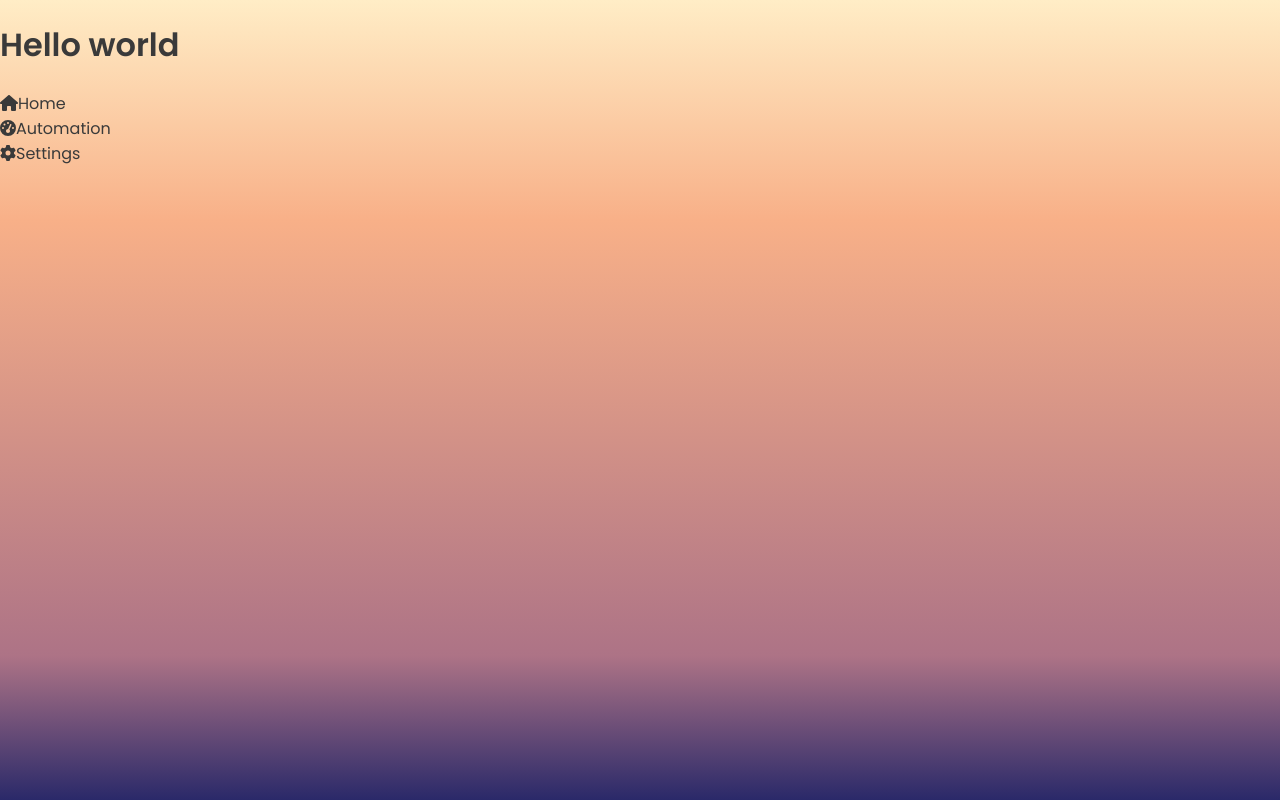
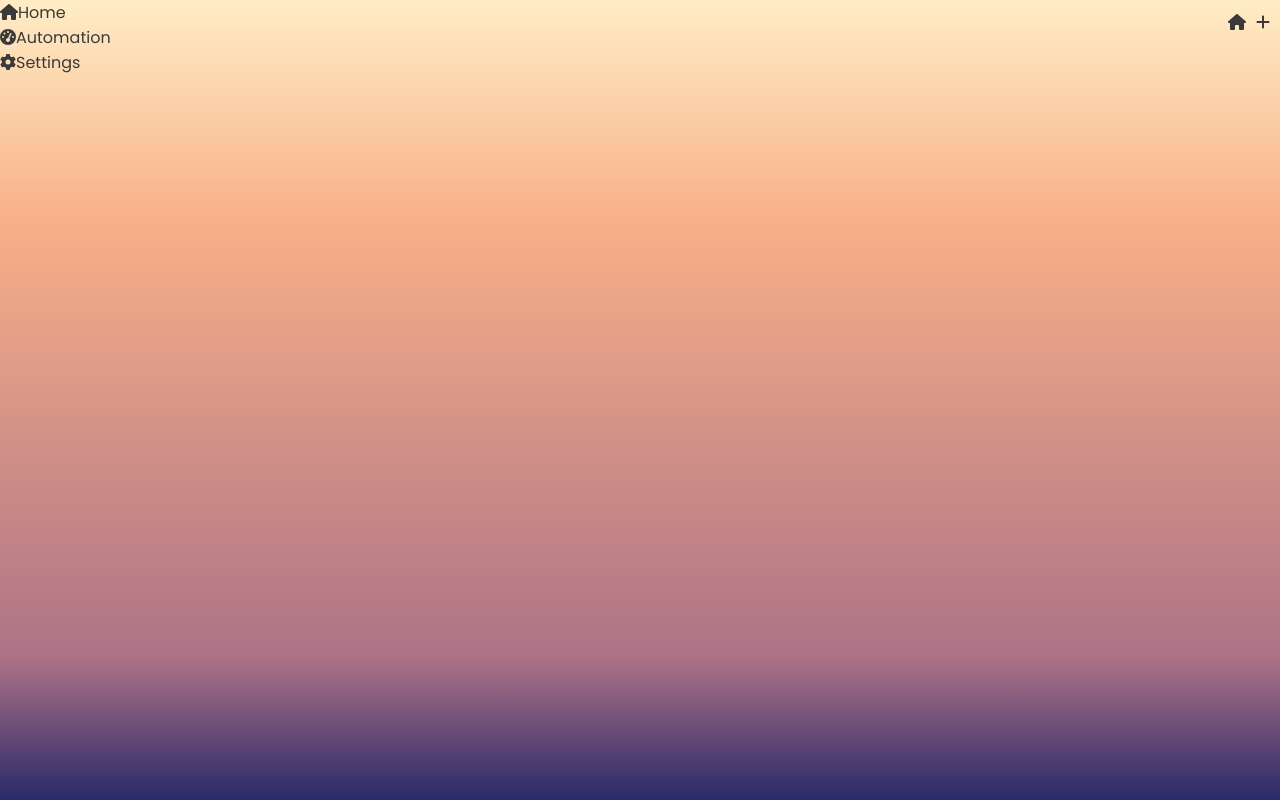
Before and after one commit to KristiinaSa/HomeAutomationSystem, a React (Vite) app in the folder frontend/: page / in a window 1280 px wide. Built offline with nearby package versions, Linux system fonts and the light colour scheme.

Commit message:
Added Header component and CSS. Added Header to App.jsx

```diff
--- a/frontend/src/App.jsx
+++ b/frontend/src/App.jsx
@@ -1,11 +1,12 @@
 import "./App.css";
 import NavbarMobile from "./components/NavbarMobile";
+import Header from "./components/Header";
 
 function App() {
   return (
     <>
       <div>
-        <h1>Hello world</h1>
+        <Header />
         <NavbarMobile />
       </div>
     </>
--- /dev/null
+++ b/frontend/src/components/Header.css
@@ -0,0 +1,22 @@
+.header {
+  position: fixed;
+  top: 0;
+  right: 0;
+  display: flex;
+  justify-content: flex-end;
+  padding: 10px;
+}
+
+.header-item {
+  margin-left: 10px;
+}
+
+@media (max-width: 768px) {
+  .header-item.home-icon {
+    display: none;
+  }
+
+  .header-item.plus-icon {
+    font-size: 2.5rem;
+  }
+}
--- /dev/null
+++ b/frontend/src/components/Header.jsx
@@ -0,0 +1,18 @@
+import { FontAwesomeIcon } from "@fortawesome/react-fontawesome";
+import { faHome, faPlus } from "@fortawesome/free-solid-svg-icons";
+import "./Header.css";
+
+const Header = () => {
+  return (
+    <div className="header">
+      <div className="header-item home-icon">
+        <FontAwesomeIcon icon={faHome} className="header-icon" />
+      </div>
+      <div className="header-item plus-icon">
+        <FontAwesomeIcon icon={faPlus} className="header-icon" />
+      </div>
+    </div>
+  );
+};
+
+export default Header;
```
